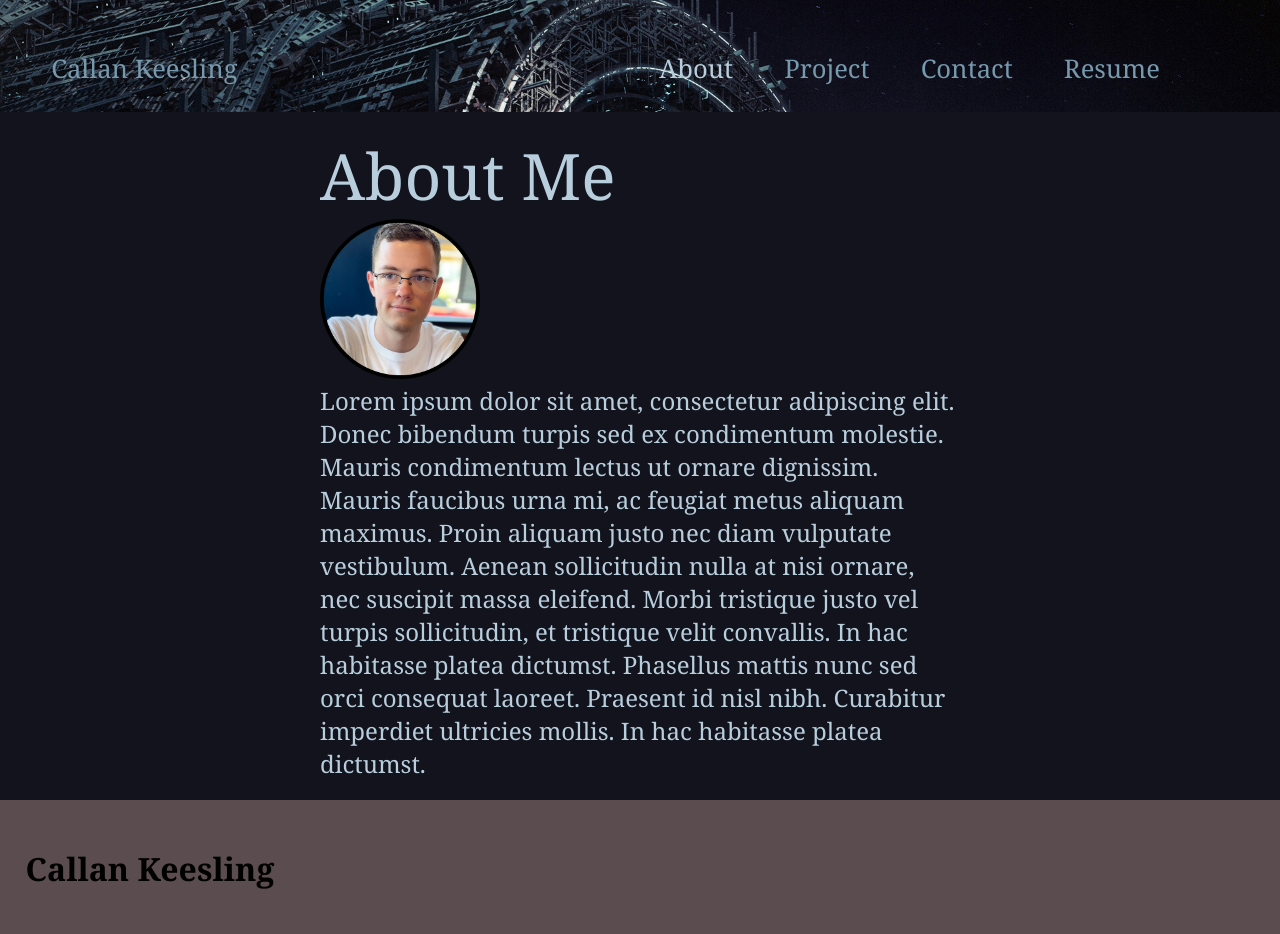
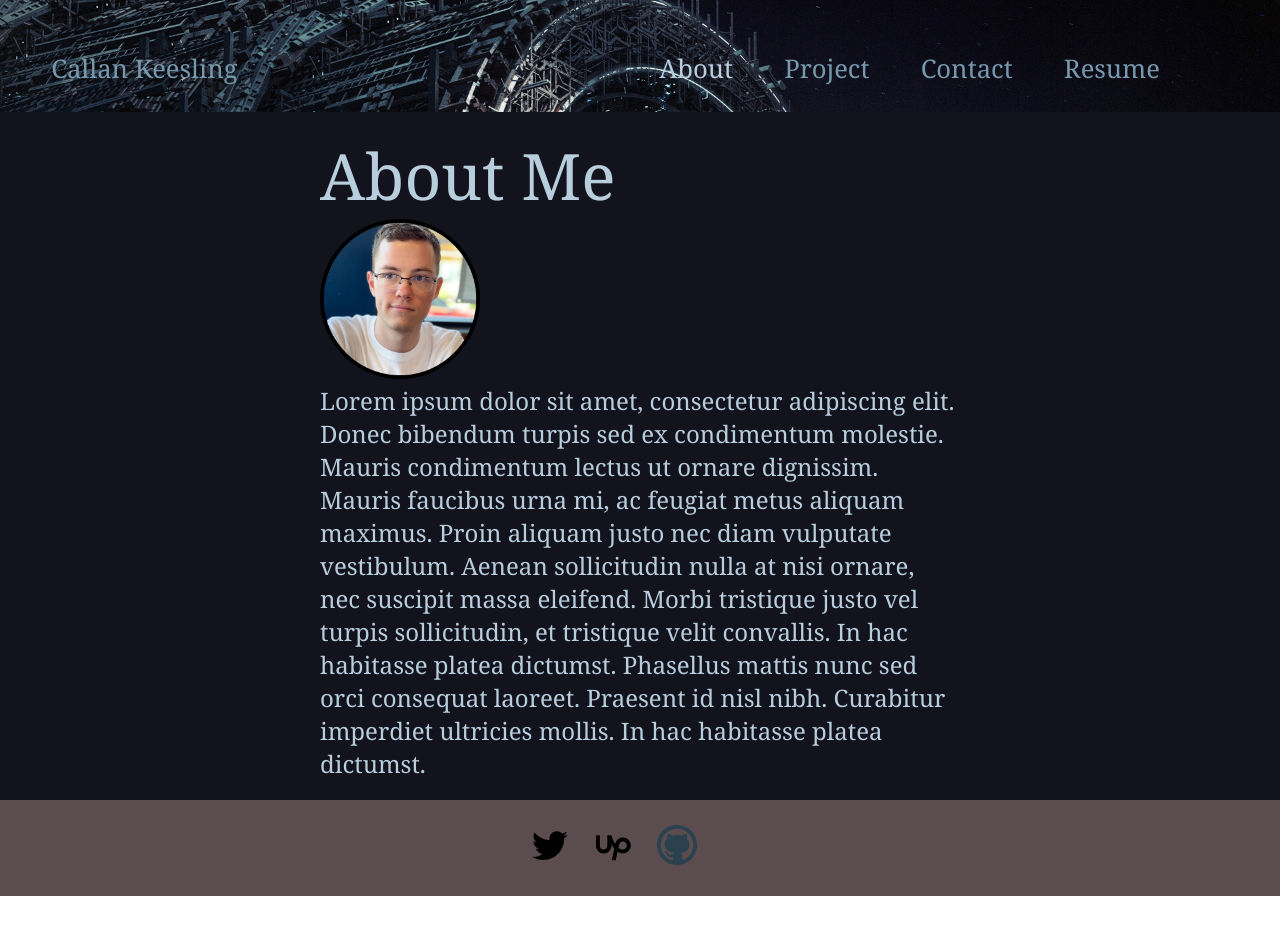
Before and after one commit to Callank21/React-Portfolio, a React (Create React App) app: page / in a window 1280 px wide. Shown: the top 934 px of the page. After the commit the page ends 896 px from the top, so only its background shows below. Built offline with nearby package versions, Linux system fonts and the light colour scheme; a web font is replaced by a local one.

Commit message:
finished footer links

```diff
--- a/src/App.css
+++ b/src/App.css
@@ -122,3 +122,10 @@ footer {
   background-color: #5a4c4f;
   grid-area: footer;
 }
+footer img {
+  width: 5vw;
+  height: 5vh;
+}
+.footerContainer {
+padding-left: 40%;
+}
--- a/src/components/Footer/index.js
+++ b/src/components/Footer/index.js
@@ -1,8 +1,15 @@
+import twitter from '../../assets/twittericon.svg';
+import upwork from '../../assets/upworkicon.svg';
+import github from '../../assets/giticon.svg';
+
+
 function Footer() {
     return (
     <footer>
-        <div>
-        <h1> Callan Keesling</h1>
+        <div className="footerContainer">
+        <a href="https://twitter.com/KeeslingCallan" target="_blank" rel="noopener noreferrer"><img src={twitter} alt="twitter link"/></a>
+        <a href="https://www.upwork.com/freelancers/~0152dd60ce74eaf031" target="_blank" rel="noopener noreferrer"><img src={upwork} alt="upwork link"/></a>
+        <a href="https://github.com/Callank21" target="_blank" rel="noopener noreferrer"><img src={github} alt="github link"/></a>
         </div>
     </footer>
     )
```
Also changed, not shown: src/assets/twittericon.svg (added), src/assets/upworkicon.svg (added).
